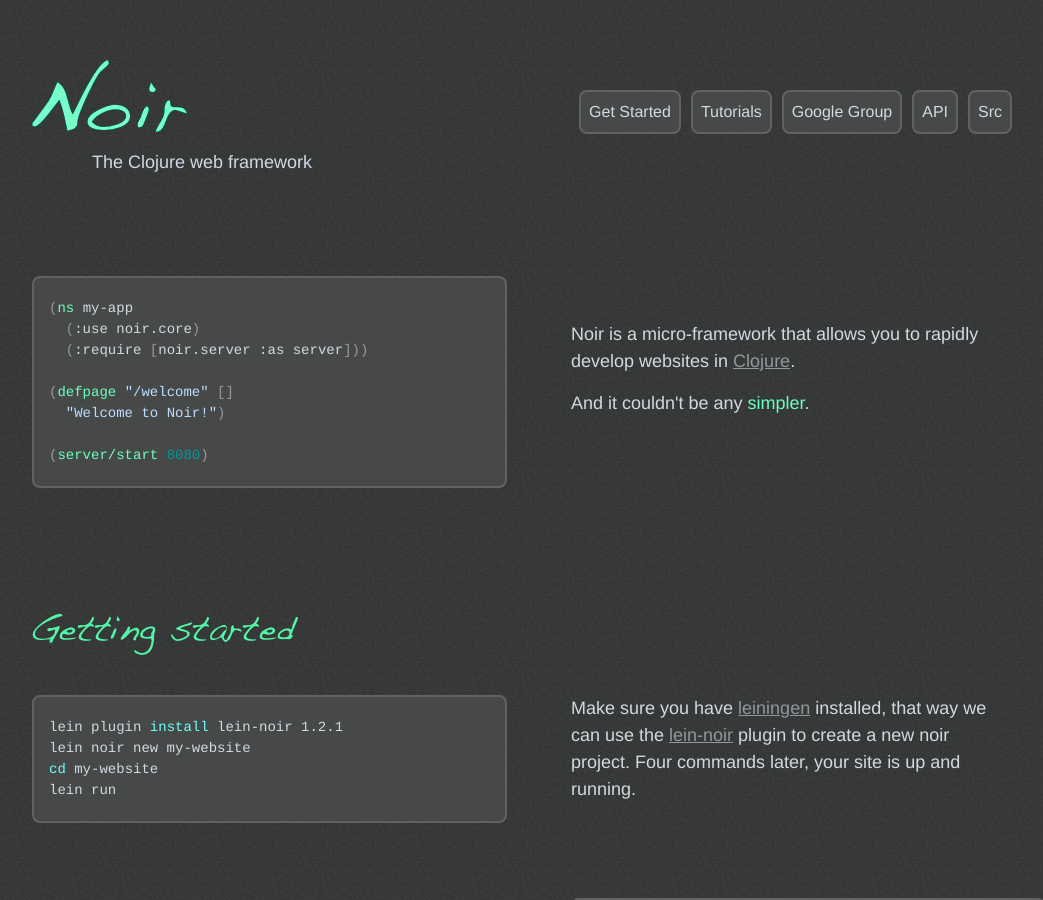
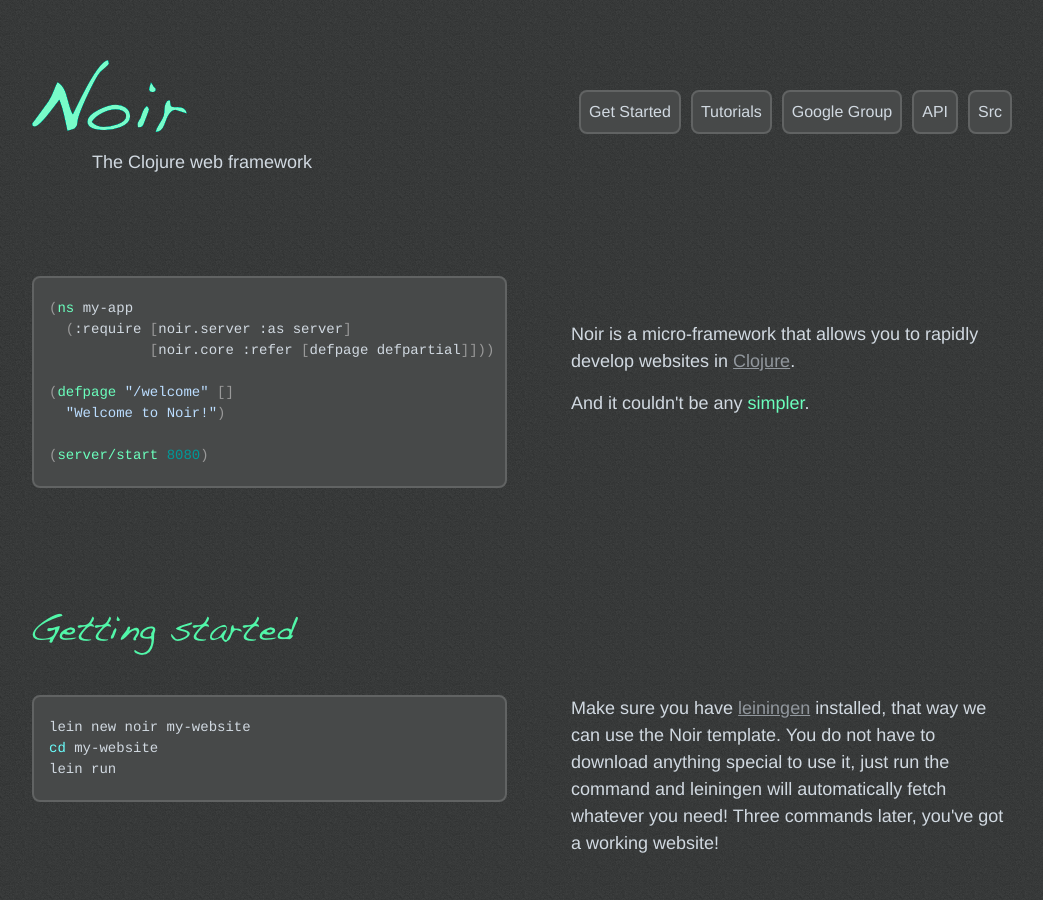
Before and after one commit to noir-clojure/webnoir, a Jekyll site: the page built from index.html, in a window 1280 px wide and 900 px high. Shown: the whole window, without its empty margins (118-1161 px from the left). Built offline with Jekyll 4.4.1, drawn with Linux system fonts in a browser that asks for light colours.

Commit message:
Update stuff for new leiningen and such.

```diff
--- a/index.html
+++ b/index.html
@@ -7,8 +7,8 @@
     <div class="left">
         {% highlight clojure %}
 (ns my-app
-  (:use noir.core)
-  (:require [noir.server :as server]))
+  (:require [noir.server :as server]
+            [noir.core :refer [defpage defpartial]]))
 
 (defpage "/welcome" []
   "Welcome to Noir!")
@@ -32,18 +32,19 @@
     <li>
     <div class="left">
         {% highlight bash %}
-lein plugin install lein-noir 1.2.1
-lein noir new my-website
+lein new noir my-website
 cd my-website
 lein run{% endhighlight %}
     </div>
 
     <div class="right">
         <p>Make sure you have <a href=
-            "https://github.com/technomancy/leiningen">leiningen</a> installed, that way
-        we can use the <a href="https://github.com/ibdknox/lein-noir">lein-noir</a>
-        plugin to create a new noir project. Four commands later, your site is up and
-        running.</p>
+            "https://github.com/technomancy/leiningen">leiningen</a> installed,
+          that way we can use the Noir template. You do not have to download
+          anything special to use it, just run the command and leiningen will
+          automatically fetch whatever you need! Three commands later, you've
+          got a working website!
+        </p>
     </div>
     </li>
 
```
